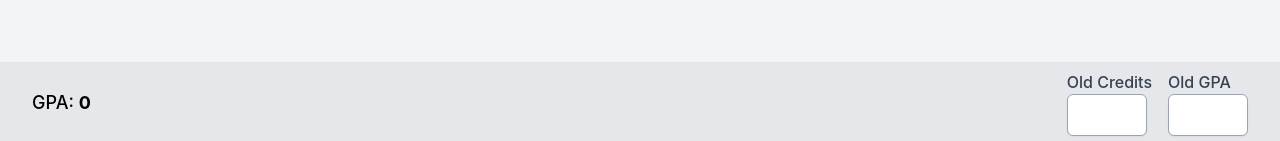
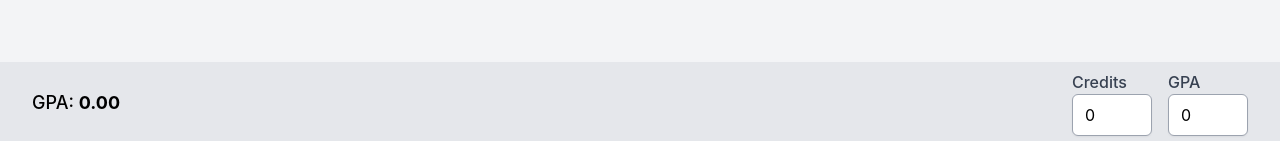
Before and after one commit to Cyberistic/KuwaitUniversity-GPA-Calculator, a React (Create React App) app: page / in a window 1280 px wide. Shown: the part 656-797 px from the top of the page. Built offline with nearby package versions, Linux system fonts and the light colour scheme.

Commit message:
Added weighted gpa using prev gpa or smth

```diff
--- a/src/App.js
+++ b/src/App.js
@@ -9,23 +9,24 @@ function App() {
   const [totalCredits, setTotalCredits] = useState(0);
   const [totalCreditsByWeight, setTotalCreditsByWeight] = useState(0);
   const [formValues, setFormValues] = useState({});
-  const [pastValues, setPastValues] = useState({});
+  const [pastValues, setPastValues] = useState([]);
+  const [gpa, setGpa] = useState(0);
+
   const prevFormValues = useRef({});
+  const prevPastValues = useRef([]);
 
   const onBigFormChange = (index, credits, grade, repeated) => {
     const newValues = {
       credits: credits,
       grade: grade,
-      repeated: repeated
+      repeated: repeated,
     };
     setFormValues({ ...formValues, [index]: newValues });
   };
-  const onBottomBarChange = (index, pastGpa, pastCredits) => {
-    const newValues = {
-      pastCredits: pastCredits,
-      pastGpa: pastGpa
-    };
-    setPastValues({ ...pastValues, [index]: newValues });
+
+  const onBottomBarChange = (pastGpa, pastCredits) => {
+    const newValues = [pastCredits, pastGpa];
+    setPastValues(newValues);
   };
 
   const deleteForm = (index) => {
@@ -37,23 +38,23 @@ function App() {
   };
 
   const clearForms = () => {
-    // Erase all forms and reset state
-    // then add a new empty form
     setForms([]);
     setKeyCounter(0);
     setTotalCredits(0);
     setTotalCreditsByWeight(0);
     setFormValues({});
+    setPastValues([]);
+    setGpa(0);
   };
 
   useEffect(() => {
-    if (prevFormValues.current === formValues) {
-      return; // skip update
+    if (prevFormValues.current === formValues && prevPastValues.current === pastValues) {
+      return;
     }
 
     if (forms.length === 0) {
       setForms([0]);
-      setKeyCounter(1)
+      setKeyCounter(1);
     }
 
     const tempCredits = Object.values(formValues).reduce(
@@ -72,14 +73,32 @@ function App() {
       0
     );
     setTotalCreditsByWeight(tempCreditsByWeight);
+  }, [formValues, forms, prevFormValues, prevPastValues]);
 
-    prevFormValues.current = formValues;
-  }, [formValues, forms, prevFormValues]);
+  useEffect(() => {
+    if (pastValues.length === 0 && totalCredits === 0) {
+      setGpa(0);
+    } else if (pastValues.length === 0) {
+      const currentGpa = Number(totalCreditsByWeight / totalCredits).toPrecision(3);
+      setGpa(currentGpa);
+    } else if (totalCredits === 0) {
+      setGpa(pastValues[1].toPrecision(3));
+    } else {
+      const currentGpa = Number(totalCreditsByWeight / totalCredits).toPrecision(3);
+      const pastGpa = pastValues[1];
+      const pastCredits = pastValues[0];
+      const weightedAvg = ((pastGpa * pastCredits) + (currentGpa * totalCredits)) / (pastCredits + totalCredits);
+      setGpa(weightedAvg.toPrecision(3));
+    }
+
+    prevPastValues.current = pastValues;
+  }, [pastValues, totalCredits, totalCreditsByWeight]);
 
   const addForm = () => {
     setKeyCounter((prev) => prev + 1);
     const newKey = keyCounter;
     setForms([...forms, newKey]);
+
   };
 
 
@@ -120,9 +139,7 @@ function App() {
           ))}
         </div>
       </main>
-      <BottomBar gpa={totalCredits > 0
-              ? Number(totalCreditsByWeight / totalCredits).toPrecision(3)
-              : 0}
+      <BottomBar gpa={gpa}
               onBottomBarChange={onBottomBarChange}/>
     </div>
   );
--- a/src/BottomBar.js
+++ b/src/BottomBar.js
@@ -6,8 +6,41 @@ export default function BottomBar(props) {
 
 
     useEffect(() => {
-        props.onBottomBarChange(props.index, pastGpa, pastCredits);
+        props.onBottomBarChange(pastGpa, pastCredits);
     }, [pastGpa, pastCredits]);
+
+    const onCreditsChange = (credits) => {
+      // Ensure that credits is an integer or an empty string
+      if (Number.isInteger(parseInt(credits)) || credits === "") {
+          // Clamp credits between 0 and 9
+          if (credits > 200) {
+              setPastCredits(200);
+          } else if (credits < 0) {
+              setPastCredits(0);
+          } else {
+              // If credits is a float, round down to the nearest integer
+              if (credits % 1 !== 0) {
+                  setPastCredits(Math.floor(credits));
+              } else {
+                  setPastCredits(parseInt(credits));
+              }
+          }
+      }
+  };
+
+    const onGpaChange = (gpa) => {
+      // Ensure that credits is an integer or an empty string
+      if (Number.isInteger(parseInt(gpa)) || gpa === "") {
+          // Clamp credits between 0 and 9
+          if (gpa > 4) {
+            setPastGpa(4);
+          } else if (gpa < 0) {
+            setPastGpa(0);
+          } else {
+            setPastGpa(parseInt(gpa));
+          }
+      }
+  };
 
     return (
       <div className="fixed bottom-0 left-0 w-full bg-gray-200 py-2 px-4 sm:px-6 lg:px-8">
@@ -17,31 +50,29 @@ export default function BottomBar(props) {
           </div>
           <div className="flex items-center">
             <div className="mr-4">
-              <label htmlFor="oldCredits" className="block font-medium text-gray-700">
-                Old Credits
+              <label className="block font-medium text-gray-700">
+                Credits
               </label>
               <input
                 type="number"
-                id="oldCredits"
-                name="oldCredits"
                 className="w-20 py-2 px-3 border border-gray-400 rounded-md shadow-sm focus:outline-none focus:ring-indigo-500 focus:border-indigo-500"
                 min="0"
-                onChange={(e) => setPastCredits(e.target.value)}
+                value={pastCredits}
+                onChange={(e) => onCreditsChange(e.target.value)}
               />
             </div>
             <div>
-              <label htmlFor="oldGpa" className="block font-medium text-gray-700">
-                Old GPA
+              <label className="block font-medium text-gray-700">
+                GPA
               </label>
               <input
                 type="number"
-                id="oldGpa"
-                name="oldGpa"
                 className="w-20 py-2 px-3 border border-gray-400 rounded-md shadow-sm focus:outline-none focus:ring-indigo-500 focus:border-indigo-500"
                 min="0"
                 max="4"
                 step="0.01"
-                onChange={(e) => setPastGpa(e.target.value)}
+                value={pastGpa}
+                onChange={(e) => onGpaChange(e.target.value)}
               />
             </div>
           </div>
```
